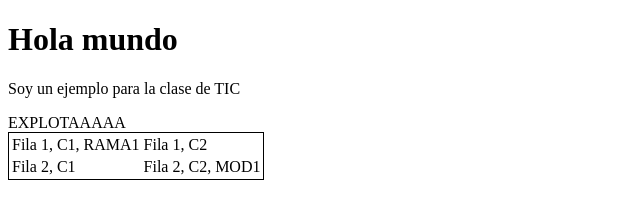
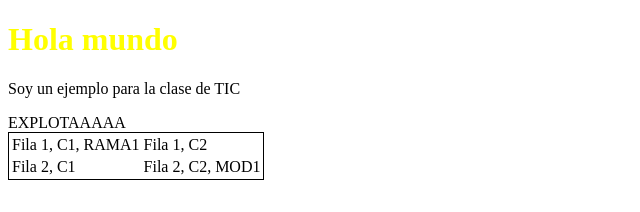
Before and after one commit to LOO1H3R/PROYECTO-TIC-2-735869, a plain HTML site: page index.html in a window 1280 px wide. Shown: the whole page, without its empty margins (0-640 px from the left). Drawn offline with Linux system fonts and the light colour scheme.

Commit message:
Fix updated

```diff
--- a/style.css
+++ b/style.css
@@ -1,9 +1,5 @@
 h1 {
-<<<<<<< HEAD
     color: yellow;
-=======
-    color: green;
->>>>>>> ecbd8831455b9f133aefeb6da05d277970570494
 }
 
 p1 {
```
